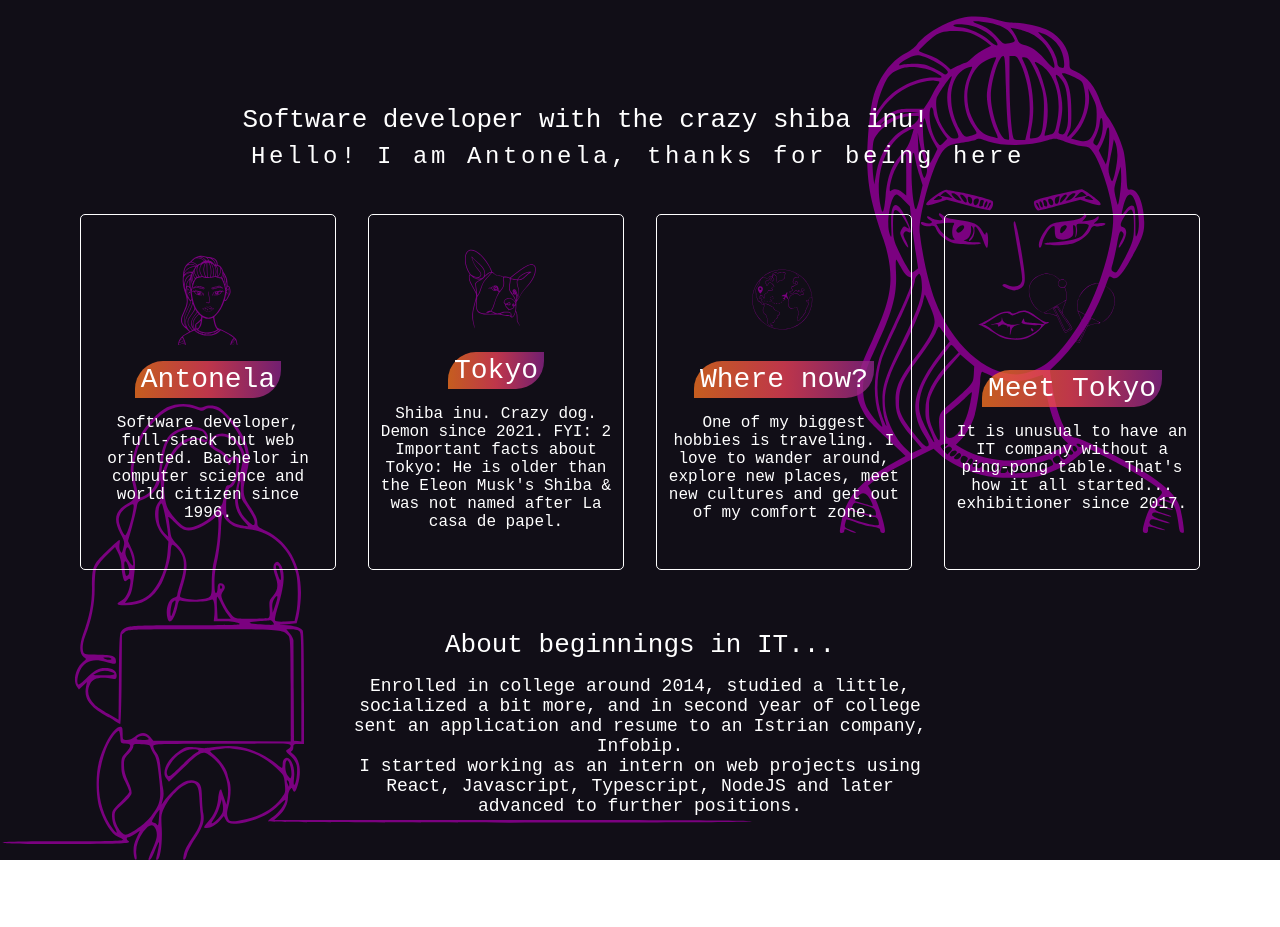
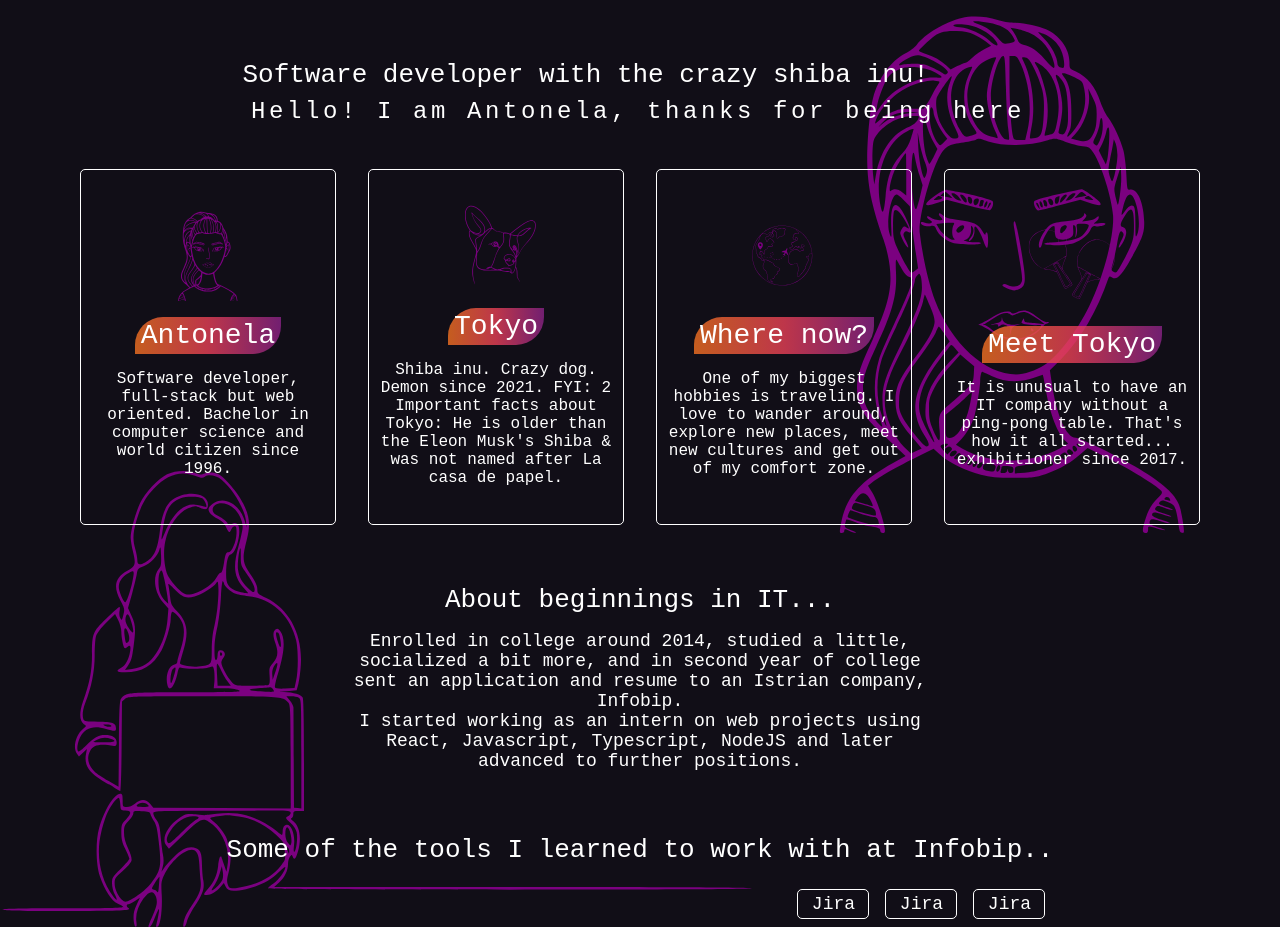
Before and after one commit to BilosNelly/about-nela, a React (Create React App) app: page / in a window 1280 px wide. Before the commit the page ends 860 px from the top, so only its background shows below. Built offline with nearby package versions, Linux system fonts and the light colour scheme.

Commit message:
Added skill item

```diff
--- a/src/App.js
+++ b/src/App.js
@@ -51,6 +51,27 @@ function App() {
       </div>
 
 
+      <div className="my-web__skills__wrapper">
+        <div className="my-web__skills">
+          <span className="my-web__about__title">Some of the tools I learned to work with at Infobip..</span>
+
+          <div className="my-web__skills__item__wrapper">
+            <div className="my-web__skills__item">
+              <span>Jira</span>
+            </div>
+
+            <div className="my-web__skills__item">
+              <span>Jira</span>
+            </div>
+
+            <div className="my-web__skills__item">
+              <span>Jira</span>
+            </div>
+          </div>
+
+        </div>
+
+      </div>
 
 
 
--- a/src/App.scss
+++ b/src/App.scss
@@ -93,6 +93,36 @@
       text-overflow: ellipsis;
     }
   }
+
+  &__skills {
+    display: flex;
+    flex-direction: column;
+
+    &__wrapper {
+      display: flex;
+      justify-content: center;
+      padding-top: 48px;
+    }
+
+    &__item {
+      display: flex;
+      justify-content: center;
+      padding: 4px;
+      min-width: 62px;
+      border: 1px solid white;
+      border-radius: 5px;
+      font-size: 18px;
+      margin: 8px;
+
+      &__wrapper {
+        display: flex;
+        justify-content: flex-end;
+      }
+    }
+  }
+
+
+
 }
 
 .App-logo {
```
